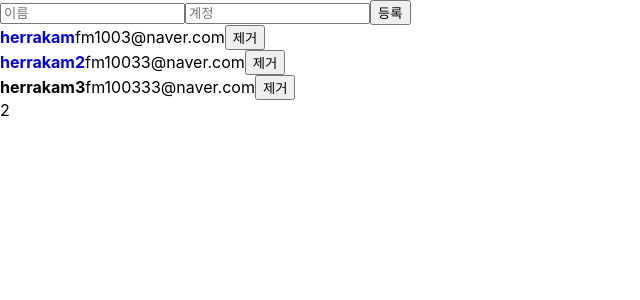
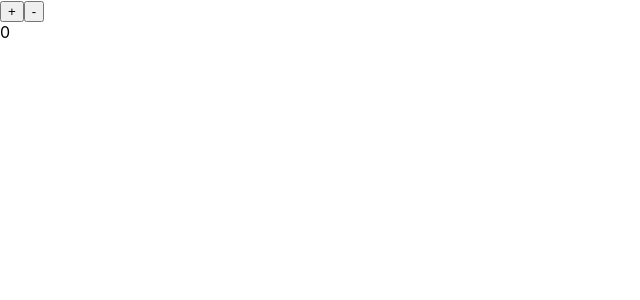
Before and after one commit to herrakam/react-calss-revive, a React (Create React App) app: page / in a window 1280 px wide. Shown: the top 300 px of the page, without its empty margins (0-640 px from the left). Built offline with nearby package versions, Linux system fonts and the light colour scheme.

Commit message:
useReducer 연습

```diff
--- a/src/Counter.js
+++ b/src/Counter.js
@@ -1,12 +1,25 @@
-import React, { useState } from 'react'
+import React, { useState, useReducer } from 'react'
+
+function reducer(state, action){
+    switch(action.type){
+        case 'INCREMENT':
+            return state + 1
+        case 'DECREMENT':
+            return state - 1
+    }
+}
 
 function Counter() {
-    const [number, setNumber] = useState(5)
+    const [number, dispatch] = useReducer(reducer, 0)
     const onIncrease = () => {
-        setNumber(number + 1)
+        dispatch({
+            type: 'INCREMENT'
+        })
     }
     const onDecrease = ( )=> {
-        setNumber(number - 1)
+        dispatch({
+            type:'DECREMENT'
+        })
     }
 
     return (
--- a/src/index.js
+++ b/src/index.js
@@ -2,11 +2,12 @@ import React from 'react';
 import ReactDOM from 'react-dom';
 import './index.css';
 import App from './App';
+import Counter from './Counter'
 import reportWebVitals from './reportWebVitals';
 
 ReactDOM.render(
   <React.StrictMode>
-    <App />
+    <Counter></Counter>
   </React.StrictMode>,
   document.getElementById('root')
 );
```
